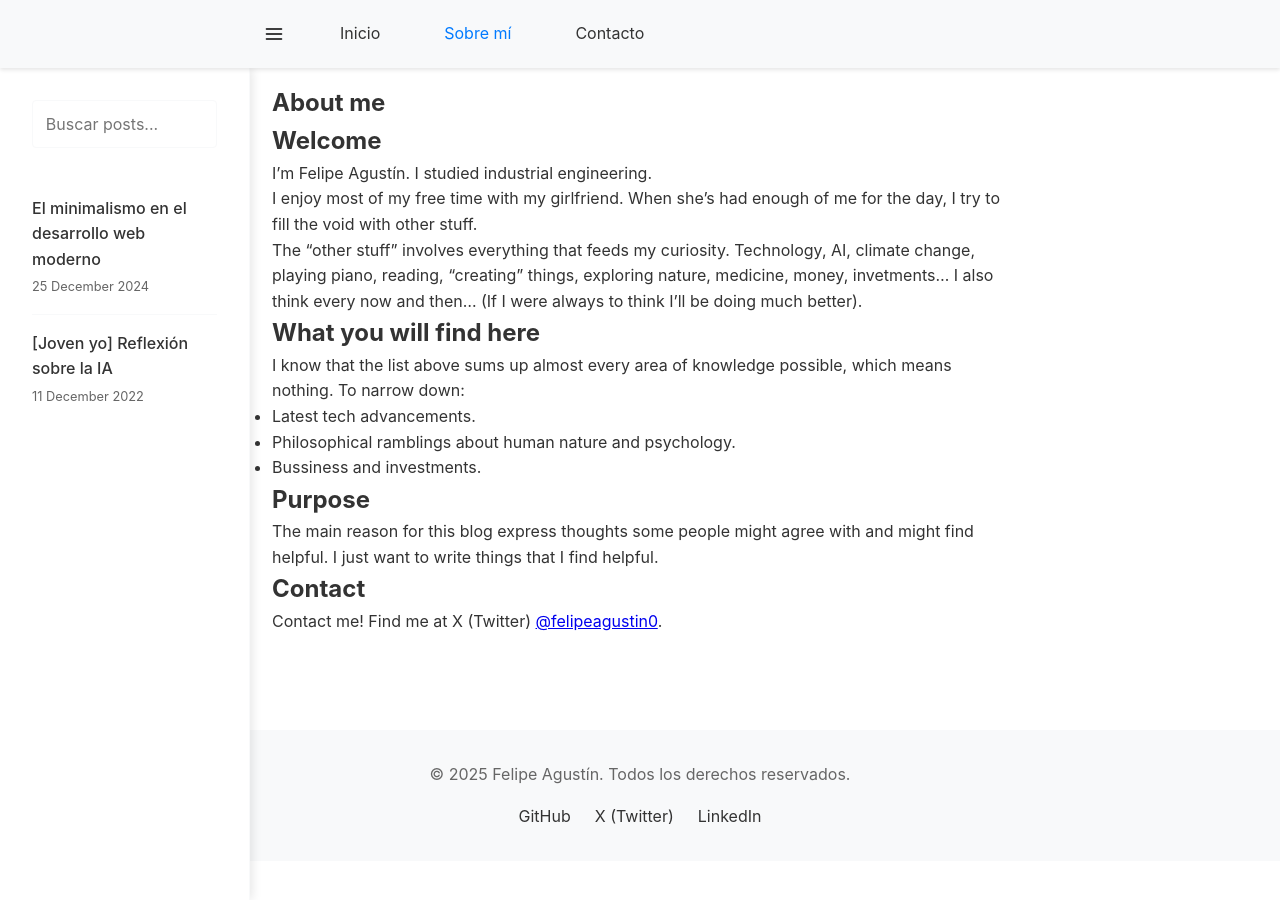
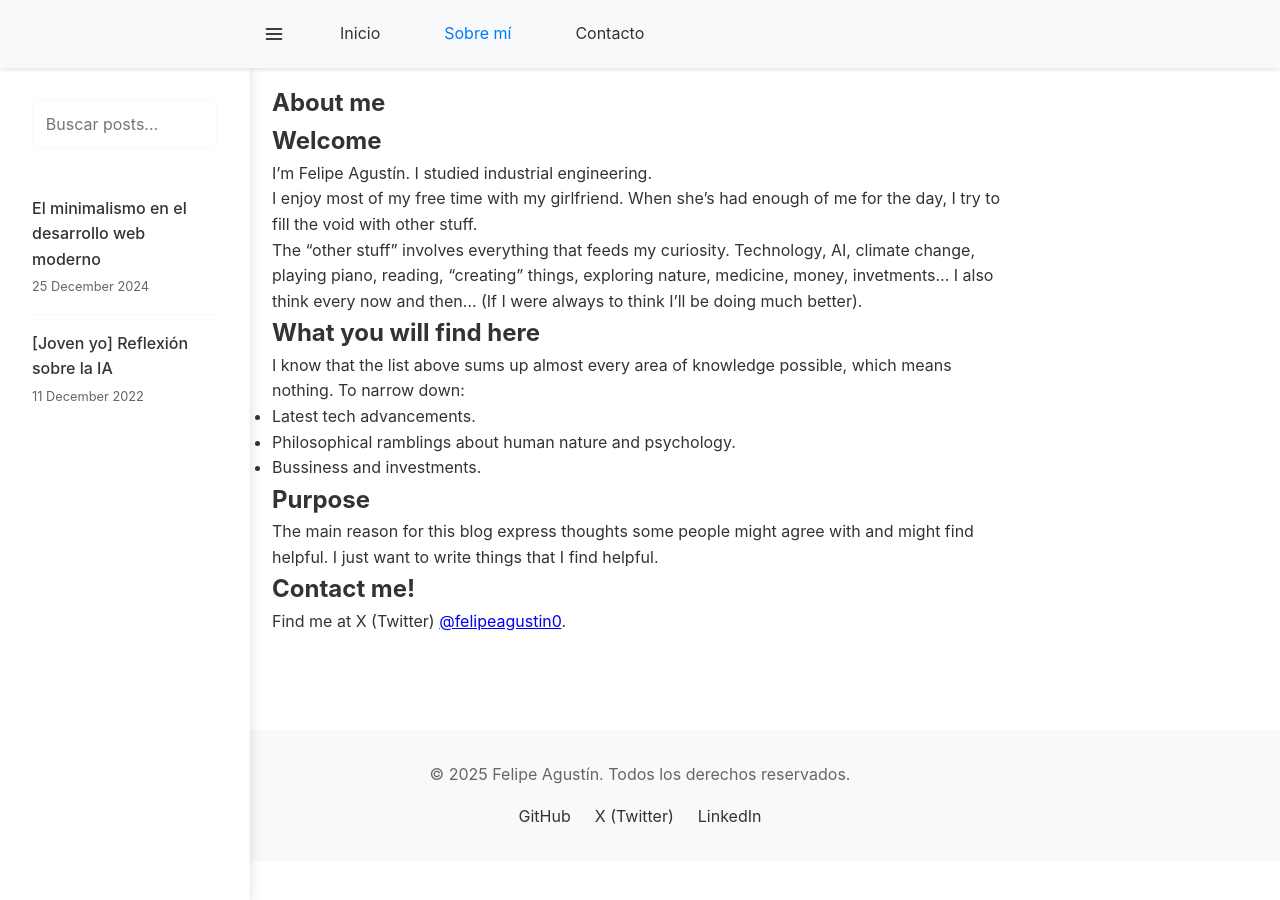
Before and after one commit to 12lockedin/12lockedin.github.io, a Jekyll site: the page built from _pages/about.md, in a window 1280 px wide. Built offline with Jekyll 4.4.1, drawn with Linux system fonts in a browser that asks for light colours.

Commit message:
about modif

```diff
--- a/_pages/about.md
+++ b/_pages/about.md
@@ -27,5 +27,5 @@ To narrow down:
 The main reason for this blog express thoughts some people might agree with and might find helpful.
 I just want to write things that I find helpful.
 
-## Contact
-Contact me! Find me at X (Twitter) [@felipeagustin0](https://x.com/felipeagustin0).
+## Contact me!
+Find me at X (Twitter) [@felipeagustin0](https://x.com/felipeagustin0).
```
